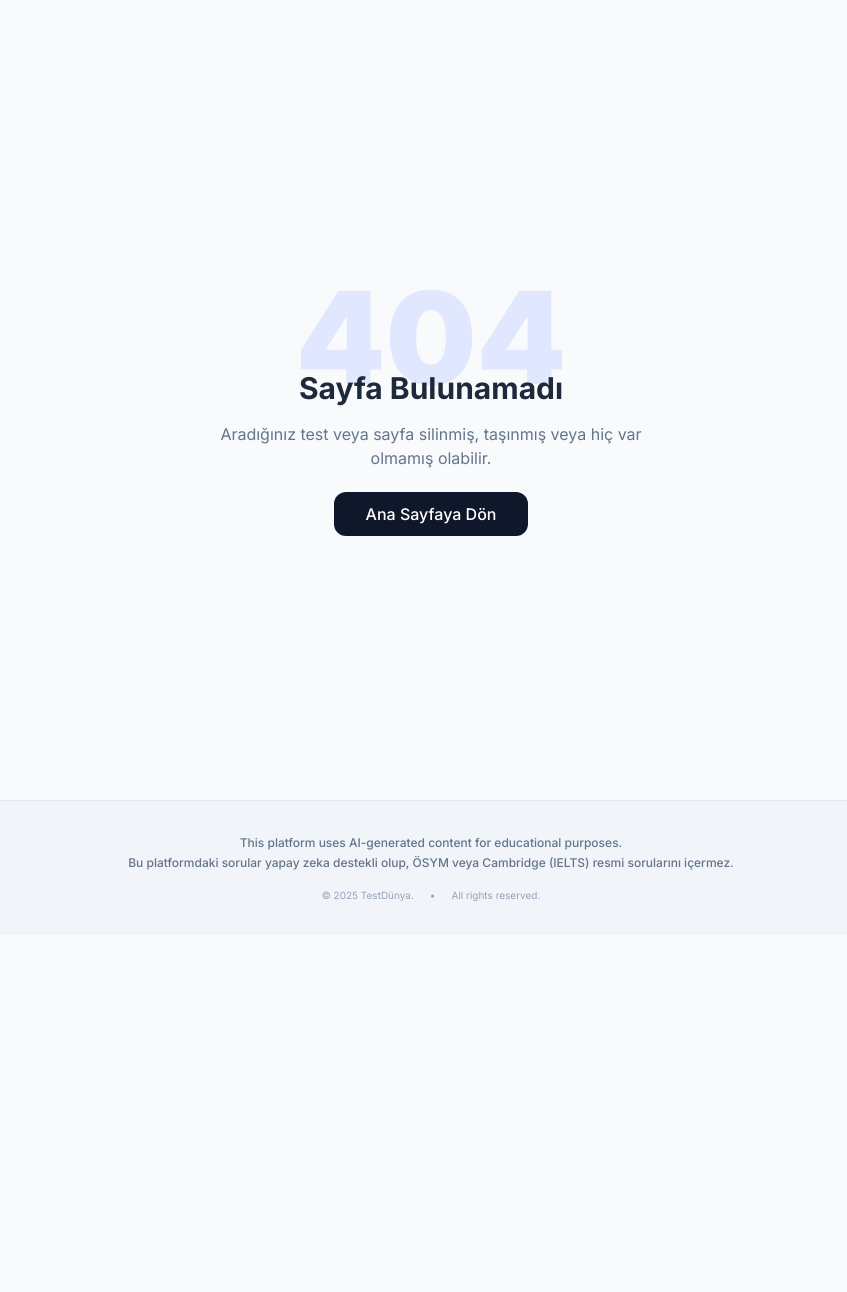
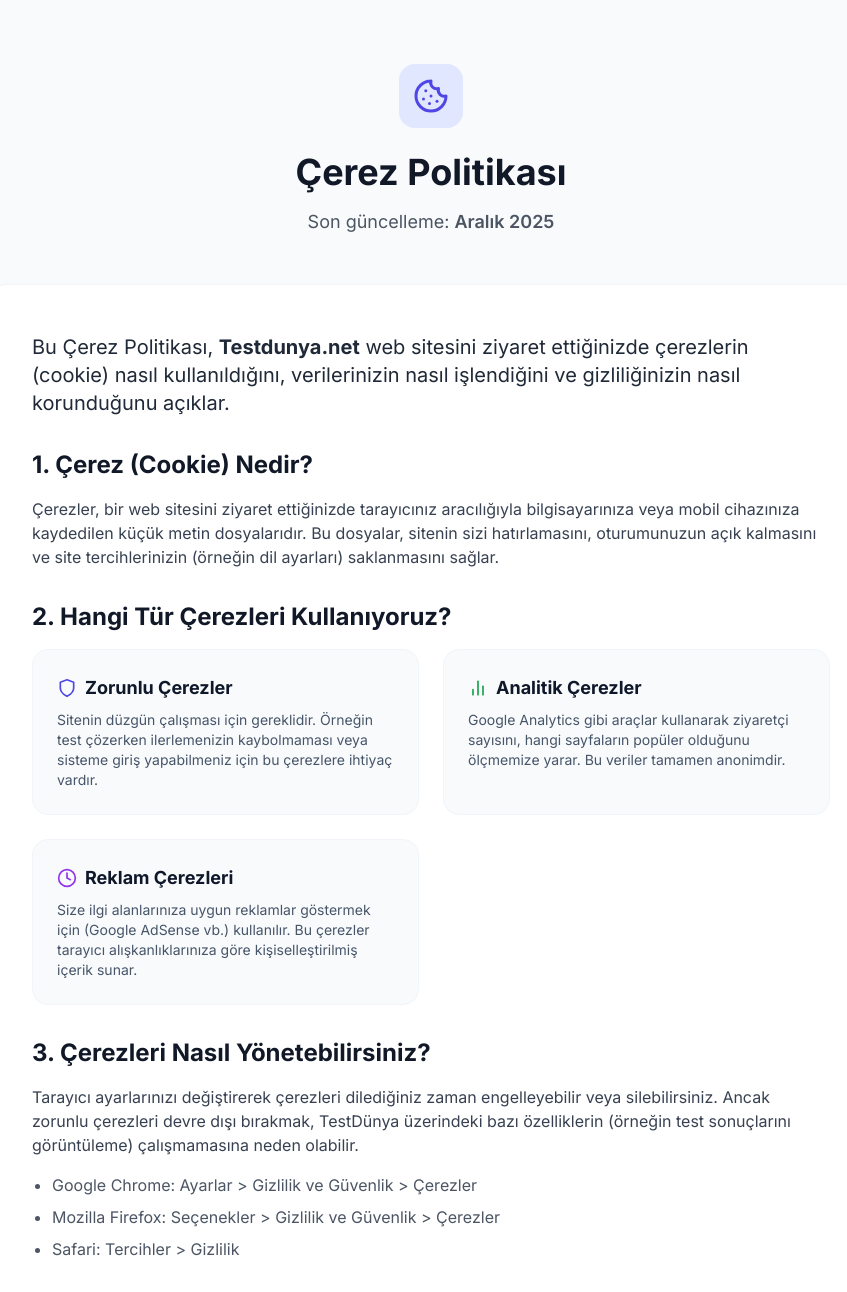
Before and after one commit to kuarkcoin/testdunya, a Next.js app: page /cookie in a window 1280 px wide. Before the commit this address had no page. Shown: the top 1292 px of the page, without its empty margins (209-1056 px from the left). Before the commit the page ends 935 px from the top, so only its background shows below. Built offline with nearby package versions, Linux system fonts and the light colour scheme.

Commit message:
Create page.tsx

```diff
--- /dev/null
+++ b/app/cookie/page.tsx
@@ -0,0 +1,112 @@
+// app/cookie/page.tsx
+import React from 'react';
+import type { Metadata } from 'next';
+
+export const metadata: Metadata = {
+  title: 'Çerez Politikası | TestDünya',
+  description: 'TestDünya çerez kullanım politikası, gizlilik ve veri güvenliği hakkında bilgiler.',
+};
+
+export default function CookiePage() {
+  return (
+    <div className="min-h-screen bg-gray-50 py-16 px-4">
+      <div className="max-w-4xl mx-auto">
+
+        {/* Başlık Bölümü */}
+        <div className="text-center mb-12">
+          <div className="inline-flex items-center justify-center w-16 h-16 rounded-2xl bg-indigo-100 mb-6">
+            {/* Cookie İkonu (SVG) */}
+            <svg xmlns="http://www.w3.org/2000/svg" width="36" height="36" viewBox="0 0 24 24" fill="none" stroke="currentColor" strokeWidth="2" strokeLinecap="round" strokeLinejoin="round" className="text-indigo-600">
+              <path d="M12 2a10 10 0 1 0 10 10 4 4 0 0 1-5-5 4 4 0 0 1-5-5" />
+              <path d="M8.5 8.5v.01" />
+              <path d="M16 15.5v.01" />
+              <path d="M12 12v.01" />
+              <path d="M11 17v.01" />
+              <path d="M7 14v.01" />
+            </svg>
+          </div>
+          <h1 className="text-4xl font-bold text-gray-900 mb-4">
+            Çerez Politikası
+          </h1>
+          <p className="text-lg text-gray-600">
+            Son güncelleme: <span className="font-semibold">Aralık 2025</span>
+          </p>
+        </div>
+
+        {/* İçerik Kartı */}
+        <div className="bg-white rounded-3xl shadow-xl border border-gray-100 overflow-hidden p-8 sm:p-12">
+          <div className="prose prose-lg max-w-none text-gray-700">
+            <p className="lead text-xl text-gray-800 mb-8">
+              Bu Çerez Politikası, <strong>Testdunya.net</strong> web sitesini ziyaret ettiğinizde çerezlerin (cookie) nasıl kullanıldığını, verilerinizin nasıl işlendiğini ve gizliliğinizin nasıl korunduğunu açıklar.
+            </p>
+
+            <h3 className="text-2xl font-bold text-gray-900 mt-8 mb-4 flex items-center gap-2">
+              1. Çerez (Cookie) Nedir?
+            </h3>
+            <p>
+              Çerezler, bir web sitesini ziyaret ettiğinizde tarayıcınız aracılığıyla bilgisayarınıza veya mobil cihazınıza kaydedilen küçük metin dosyalarıdır. Bu dosyalar, sitenin sizi hatırlamasını, oturumunuzun açık kalmasını ve site tercihlerinizin (örneğin dil ayarları) saklanmasını sağlar.
+            </p>
+
+            <h3 className="text-2xl font-bold text-gray-900 mt-8 mb-4">2. Hangi Tür Çerezleri Kullanıyoruz?</h3>
+            <div className="grid gap-6 md:grid-cols-2 mt-4">
+
+              {/* Kart 1 */}
+              <div className="bg-slate-50 p-6 rounded-2xl border border-slate-100">
+                <div className="flex items-center gap-2 mb-2">
+                   <svg xmlns="http://www.w3.org/2000/svg" width="20" height="20" viewBox="0 0 24 24" fill="none" stroke="currentColor" strokeWidth="2" strokeLinecap="round" strokeLinejoin="round" className="text-indigo-600"><path d="M12 22s8-4 8-10V5l-8-3-8 3v7c0 6 8 10 8 10z"/></svg>
+                   <strong className="block text-slate-900 text-lg">Zorunlu Çerezler</strong>
+                </div>
+                <p className="text-sm text-slate-600">Sitenin düzgün çalışması için gereklidir. Örneğin test çözerken ilerlemenizin kaybolmaması veya sisteme giriş yapabilmeniz için bu çerezlere ihtiyaç vardır.</p>
+              </div>
+
+              {/* Kart 2 */}
+              <div className="bg-slate-50 p-6 rounded-2xl border border-slate-100">
+                <div className="flex items-center gap-2 mb-2">
+                   <svg xmlns="http://www.w3.org/2000/svg" width="20" height="20" viewBox="0 0 24 24" fill="none" stroke="currentColor" strokeWidth="2" strokeLinecap="round" strokeLinejoin="round" className="text-green-600"><line x1="18" y1="20" x2="18" y2="10"/><line x1="12" y1="20" x2="12" y2="4"/><line x1="6" y1="20" x2="6" y2="14"/></svg>
+                   <strong className="block text-slate-900 text-lg">Analitik Çerezler</strong>
+                </div>
+                <p className="text-sm text-slate-600">Google Analytics gibi araçlar kullanarak ziyaretçi sayısını, hangi sayfaların popüler olduğunu ölçmemize yarar. Bu veriler tamamen anonimdir.</p>
+              </div>
+
+              {/* Kart 3 */}
+              <div className="bg-slate-50 p-6 rounded-2xl border border-slate-100">
+                <div className="flex items-center gap-2 mb-2">
+                   <svg xmlns="http://www.w3.org/2000/svg" width="20" height="20" viewBox="0 0 24 24" fill="none" stroke="currentColor" strokeWidth="2" strokeLinecap="round" strokeLinejoin="round" className="text-purple-600"><circle cx="12" cy="12" r="10"/><path d="M12 6v6l4 2"/></svg>
+                   <strong className="block text-slate-900 text-lg">Reklam Çerezleri</strong>
+                </div>
+                <p className="text-sm text-slate-600">Size ilgi alanlarınıza uygun reklamlar göstermek için (Google AdSense vb.) kullanılır. Bu çerezler tarayıcı alışkanlıklarınıza göre kişiselleştirilmiş içerik sunar.</p>
+              </div>
+
+            </div>
+
+            <h3 className="text-2xl font-bold text-gray-900 mt-8 mb-4">3. Çerezleri Nasıl Yönetebilirsiniz?</h3>
+            <p>
+              Tarayıcı ayarlarınızı değiştirerek çerezleri dilediğiniz zaman engelleyebilir veya silebilirsiniz. Ancak zorunlu çerezleri devre dışı bırakmak, TestDünya üzerindeki bazı özelliklerin (örneğin test sonuçlarını görüntüleme) çalışmamasına neden olabilir.
+            </p>
+            <ul className="list-disc pl-5 mt-4 space-y-2 text-gray-600">
+                <li>Google Chrome: Ayarlar &gt; Gizlilik ve Güvenlik &gt; Çerezler</li>
+                <li>Mozilla Firefox: Seçenekler &gt; Gizlilik ve Güvenlik &gt; Çerezler</li>
+                <li>Safari: Tercihler &gt; Gizlilik</li>
+            </ul>
+
+            <h3 className="text-2xl font-bold text-gray-900 mt-8 mb-4">4. İletişim</h3>
+            <p>
+              Çerez politikamız veya kişisel verilerinizle ilgili her türlü sorunuz için bizimle iletişime geçebilirsiniz.
+            </p>
+
+            <div className="mt-6 p-6 bg-indigo-50 rounded-2xl border border-indigo-100 flex items-center gap-4">
+                <div className="bg-white p-3 rounded-full shadow-sm">
+                    <svg xmlns="http://www.w3.org/2000/svg" width="24" height="24" viewBox="0 0 24 24" fill="none" stroke="currentColor" strokeWidth="2" strokeLinecap="round" strokeLinejoin="round" className="text-indigo-600"><rect width="20" height="16" x="2" y="4" rx="2"/><path d="m22 7-8.97 5.7a1.94 1.94 0 0 1-2.06 0L2 7"/></svg>
+                </div>
+                <div>
+                    <p className="text-sm text-indigo-900 font-bold">E-posta Adresimiz</p>
+                    <a href="mailto:iletisim@testdunya.net" className="text-indigo-700 hover:underline font-medium">iletisim@testdunya.net</a>
+                </div>
+            </div>
+
+          </div>
+        </div>
+      </div>
+    </div>
+  );
+}
```
